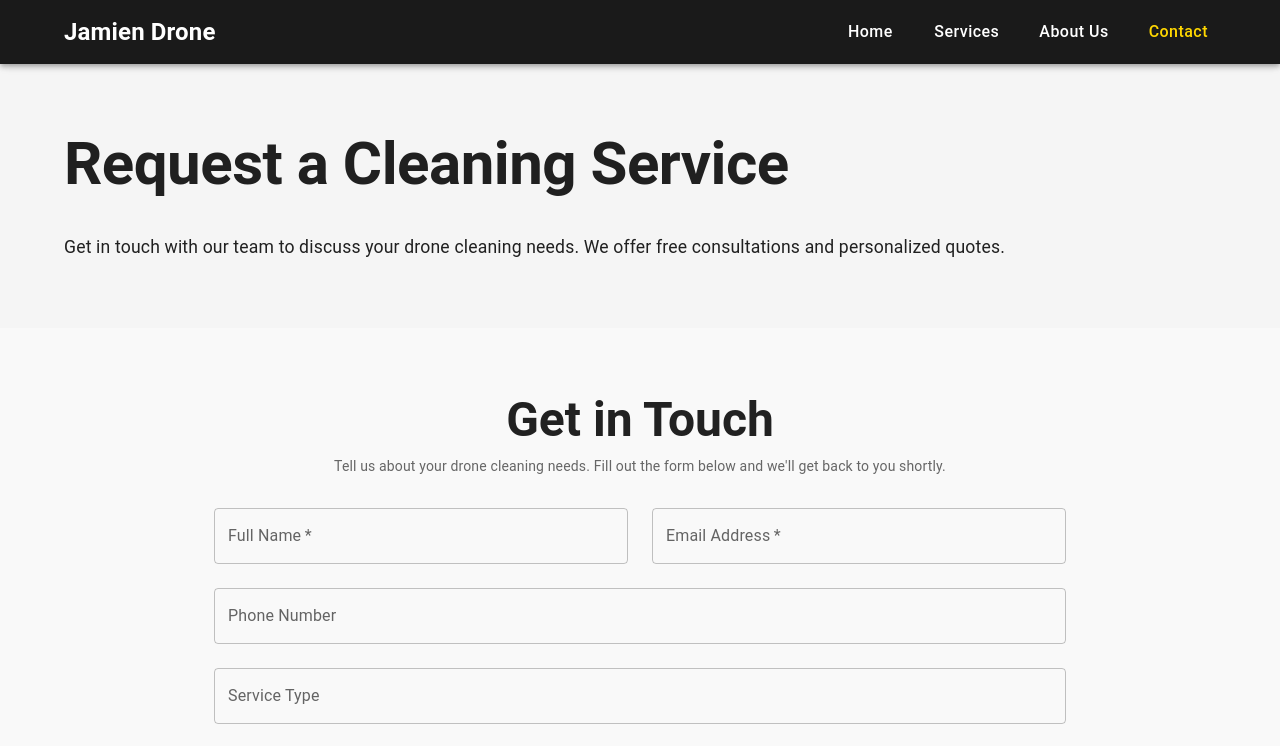
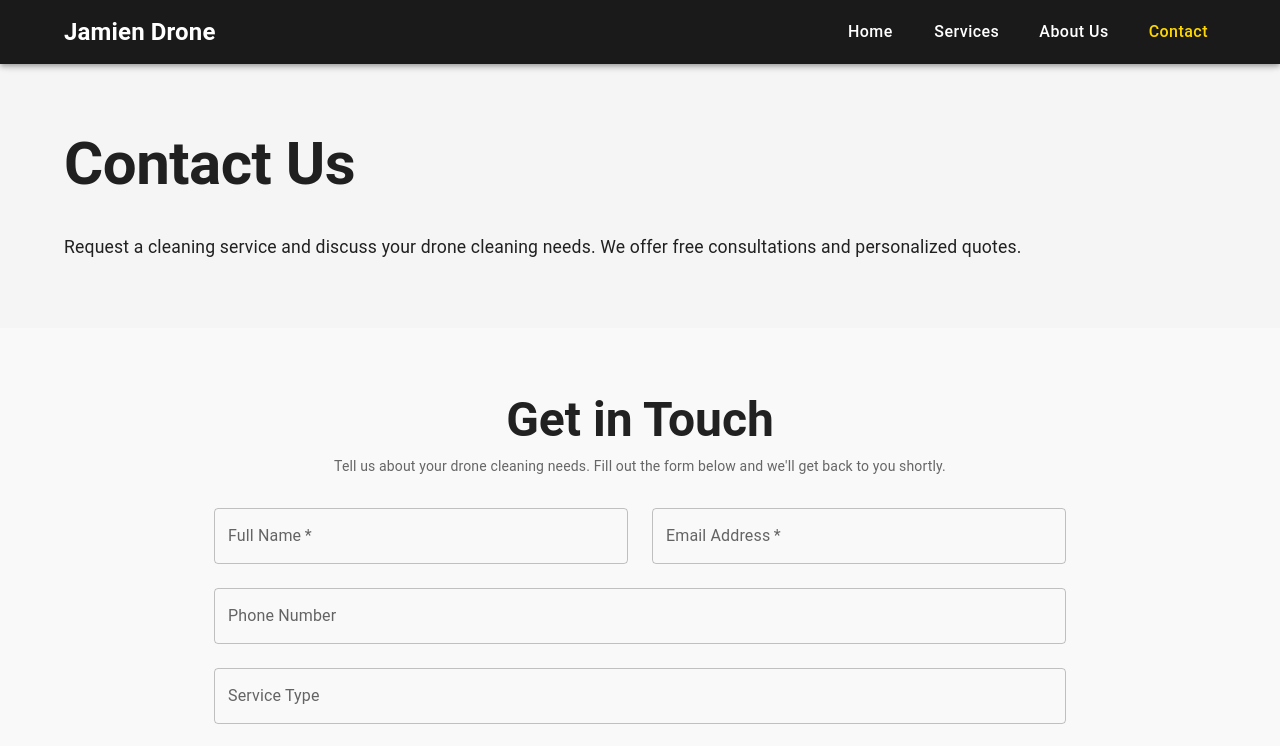
Before and after one commit to steven29-test/jamien-drone-cleaning, a React (Vite) app: page /contact in a window 1280 px wide. Shown: the top 746 px of the page. Built offline with nearby package versions, Linux system fonts and the light colour scheme.

Commit message:
Fix: Keep 'Contact Us' heading, change subtitle to 'Request a cleaning service'
- Heading: 'Contact Us' (unchanged)
- Subtitle: 'Request a cleaning service and discuss your drone cleaning needs...'
- Replaced 'Get in touch with our team' with 'Request a cleaning service'

Assisted-By: cagent

```diff
--- a/src/pages/Contact.tsx
+++ b/src/pages/Contact.tsx
@@ -17,10 +17,10 @@ export default function Contact() {
       <Box sx={{ backgroundColor: '#f5f5f5', py: 8 }}>
         <Container maxWidth="lg">
           <Typography variant="h2" sx={{ fontWeight: 'bold', mb: 4 }}>
-            Request a Cleaning Service
+            Contact Us
           </Typography>
           <Typography variant="body1" sx={{ fontSize: '1.1rem', lineHeight: 1.8 }}>
-            Get in touch with our team to discuss your drone cleaning needs. We offer free consultations and personalized quotes.
+            Request a cleaning service and discuss your drone cleaning needs. We offer free consultations and personalized quotes.
           </Typography>
         </Container>
       </Box>
```
